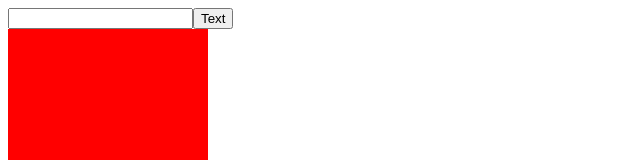
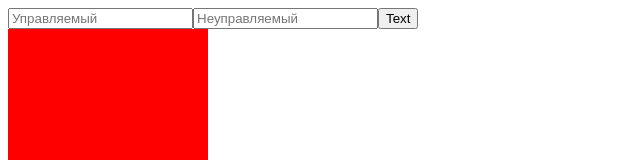
Before and after one commit to iShangareev/React-ToDo, a React (Create React App) app: page / in a window 1280 px wide. Shown: the top 160 px of the page, without its empty margins (0-640 px from the left). Built offline with nearby package versions, Linux system fonts and the light colour scheme; no server answers.

Commit message:
типизация useRef

```diff
--- a/src/components/ExentsExample.tsx
+++ b/src/components/ExentsExample.tsx
@@ -1,15 +1,16 @@
-import React, {FC, useState} from 'react';
+import React, {FC, useRef, useState} from 'react';
 
 const ExentsExample: FC = () => {
   const [value, setValue] = useState<string>('')
   const [isDrag, setIsDrag] = useState<boolean>(false)
+  const inputRef = useRef<HTMLInputElement>(null)
 
   const changeHandler = (e: React.ChangeEvent<HTMLInputElement>) => {
     setValue(e.target.value)
   }
 
   const clickHandler = (e: React.MouseEvent<HTMLButtonElement>) => {
-    console.log(value)
+    console.log(inputRef.current?.value)
   }
 
   const dragHandler = (e: React.DragEvent<HTMLDivElement>) => {
@@ -34,7 +35,8 @@ const ExentsExample: FC = () => {
 
   return (
     <div>
-      <input value={value} onChange={changeHandler} type="text" />
+      <input value={value} onChange={changeHandler} type="text" placeholder='Управляемый'/>
+      <input ref={inputRef} type="text" placeholder='Неуправляемый'/>
       <button onClick={clickHandler}>Text</button>
       <div onDrag={dragHandler} draggable style={{width: 200, height: 200, background: 'red'}}>
       </div>
```
